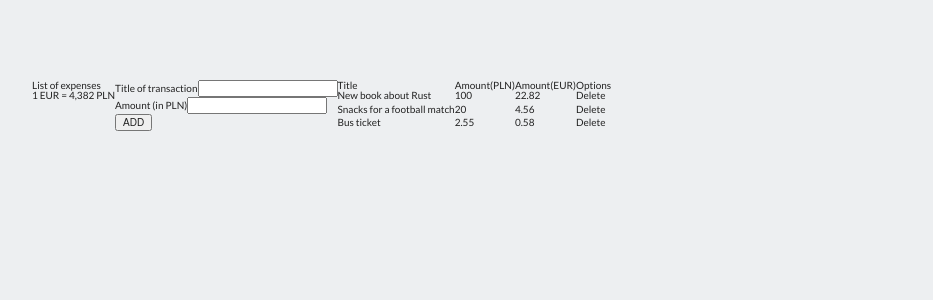
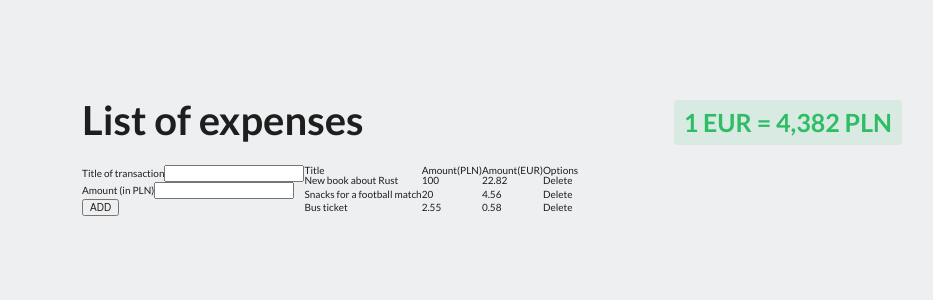
Before and after one commit to Erwin0917/listOfExpenses, a React (Create React App) app: page / in a window 1280 px wide. Shown: the top 300 px of the page, without its empty margins (148-1081 px from the left). Built offline with nearby package versions, Linux system fonts and the light colour scheme.

Commit message:
header done => PageTitle and CurrencyRate

```diff
--- /dev/null
+++ b/src/components/AppTitle.tsx
@@ -0,0 +1,8 @@
+import React from 'react';
+import { AppTitleStyles } from '../styles/AppTitleStyles';
+
+const AppTitle = () => {
+	return <AppTitleStyles>List of expenses</AppTitleStyles>;
+};
+
+export default AppTitle;
--- /dev/null
+++ b/src/components/CurrencyRate.tsx
@@ -0,0 +1,12 @@
+import React from 'react';
+import { CurrencyRateStyles } from '../styles/CurrencyRateStyles';
+
+const CurrencyRate = () => {
+	return (
+		<CurrencyRateStyles>
+			<p>1 EUR = 4,382 PLN</p>
+		</CurrencyRateStyles>
+	);
+};
+
+export default CurrencyRate;
--- /dev/null
+++ b/src/components/Header.tsx
@@ -0,0 +1,22 @@
+import React from 'react';
+import AppTitle from './AppTitle';
+import CurrencyRate from './CurrencyRate';
+import styled from '@emotion/styled';
+
+const HeaderStyles = styled.div`
+	display: flex;
+	justify-content: space-between;
+	width: 100%;
+	margin: 20px 0;
+`;
+
+const Header = () => {
+	return (
+		<HeaderStyles>
+			<AppTitle />
+			<CurrencyRate />
+		</HeaderStyles>
+	);
+};
+
+export default Header;
--- /dev/null
+++ b/src/styles/AppTitleStyles.ts
@@ -0,0 +1,6 @@
+import styled from '@emotion/styled';
+
+export const AppTitleStyles = styled.h1`
+	font-size: 4rem;
+	font-weight: bold;
+`;
--- a/src/styles/AppWrapperStyle.ts
+++ b/src/styles/AppWrapperStyle.ts
@@ -5,6 +5,6 @@ export const AppWrapperStyle = styled.div`
 	margin: 0 auto;
 	display: flex;
 	flex-wrap: wrap;
-	max-width: 1000px;
+	max-width: 900px;
 	padding: 40px;
 `;
--- /dev/null
+++ b/src/styles/CurrencyRateStyles.ts
@@ -0,0 +1,15 @@
+import styled from '@emotion/styled';
+import { ColorUtil } from '../utils/ColorUtil';
+import { Color } from './const/Color';
+
+export const CurrencyRateStyles = styled.div`
+	display: flex;
+	justify-content: center;
+	align-items: center;
+	background-color: ${ColorUtil.hexToRgba(Color.ACCENT_POSITIVE, 0.1)};
+	color: ${Color.ACCENT_POSITIVE};
+	font-weight: bold;
+	padding: 10px;
+	font-size: 2.5rem;
+	border-radius: 4px;
+`;
--- a/src/styles/const/Color.ts
+++ b/src/styles/const/Color.ts
@@ -1,4 +1,8 @@
 export enum Color {
 	BACKGROUND_LIGHT = 'white',
-	BACKGROUND_PAGE = '#edeff1'
+	BACKGROUND_PAGE = '#edeff1',
+
+	TEXT_DARK = '#1e1e1e',
+
+	ACCENT_POSITIVE = '#2ebd65'
 }
--- a/src/styles/global/GlobalStyles.ts
+++ b/src/styles/global/GlobalStyles.ts
@@ -11,6 +11,7 @@ export const GlobalStyles = css`
 		font-family: 'Lato', sans-serif;
 		font-size: 10px;
 		background-color: ${Color.BACKGROUND_PAGE};
+		color: ${Color.TEXT_DARK};
 	}
 
 	body {
--- /dev/null
+++ b/src/utils/ColorUtil.ts
@@ -0,0 +1,24 @@
+export class ColorUtil {
+	public static hexToRgb = (hex: string) => {
+		const shorthandRegex = /^#?([a-f\d])([a-f\d])([a-f\d])$/i;
+
+		hex = hex.replace(shorthandRegex, function(m, r, g, b) {
+			return r + r + g + g + b + b;
+		});
+
+		const result = /^#?([a-f\d]{2})([a-f\d]{2})([a-f\d]{2})$/i.exec(hex);
+		return result
+			? {
+					r: parseInt(result[1], 16),
+					g: parseInt(result[2], 16),
+					b: parseInt(result[3], 16)
+			  }
+			: null;
+	};
+
+	public static hexToRgba = (hex: string, alpha: number) => {
+		const color = ColorUtil.hexToRgb(hex);
+		if (!color) return;
+		return `rgba(${color.r}, ${color.g}, ${color.b}, ${alpha})`;
+	};
+}
--- a/src/views/App.tsx
+++ b/src/views/App.tsx
@@ -2,6 +2,7 @@ import React from 'react';
 import { Global, css } from '@emotion/core';
 import { GlobalStyles } from '../styles/global/GlobalStyles';
 import AppWrapper from '../components/AppWrapper';
+import Header from '../components/Header';
 
 const App = () => {
 	return (
@@ -12,12 +13,7 @@ const App = () => {
 				`}
 			/>
 			<AppWrapper>
-				<header>
-					<h1>List of expenses</h1>
-					<div>
-						<p>1 EUR = 4,382 PLN</p>
-					</div>
-				</header>
+				<Header />
 
 				<div>
 					<form>
```
